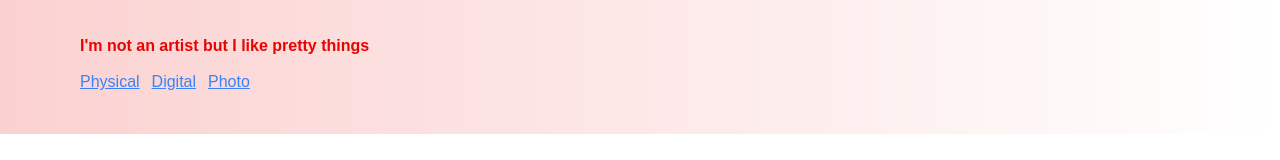
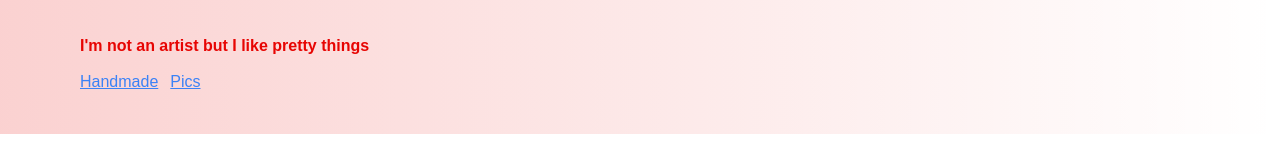
Before and after one commit to kimestelle/my-portfolio, a Next.js app: page / in a window 1280 px wide. Shown: the part 3245-3405 px from the top of the page. Built offline with nearby package versions, Linux system fonts and the light colour scheme; a web font is replaced by a local one.

Commit message:
consolidated albums

```diff
--- a/src/app/components/Creative.tsx
+++ b/src/app/components/Creative.tsx
@@ -4,15 +4,11 @@ import { useState } from "react";
 
 const categories = [
   {
-    name: "Physical",
+    name: "Handmade",
     link: "https://photos.app.goo.gl/NBK9J7WmrS9NoxKx9",
   },
   {
-    name: "Digital",
-    link: "https://photos.app.goo.gl/MrZA62fQ85E98sWG9",
-  },
-  {
-    name: "Photo",
+    name: "Pics",
     link: "https://photos.app.goo.gl/R226D7cDwiE2MY7e7",
   },
 //   {
```
